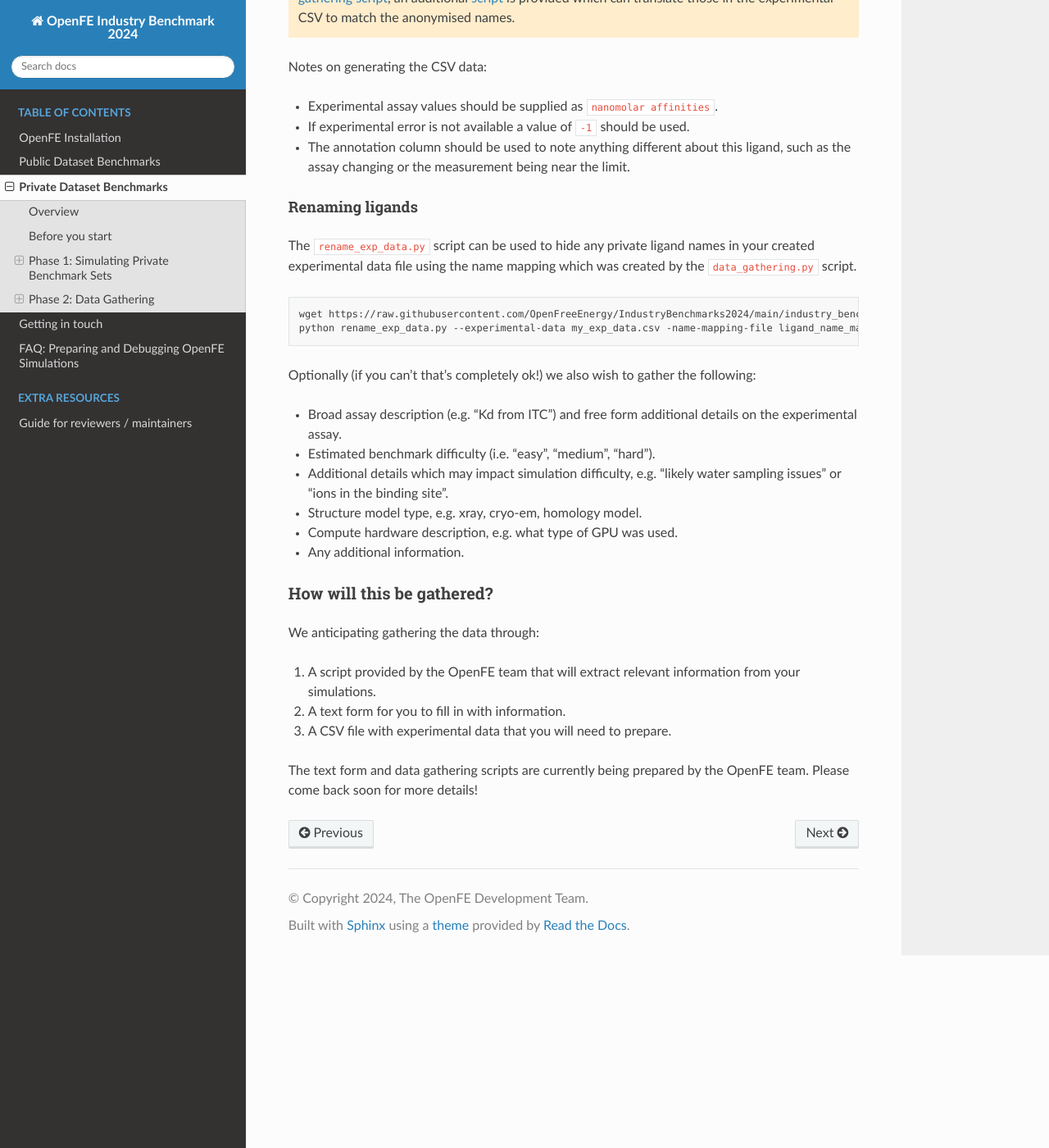
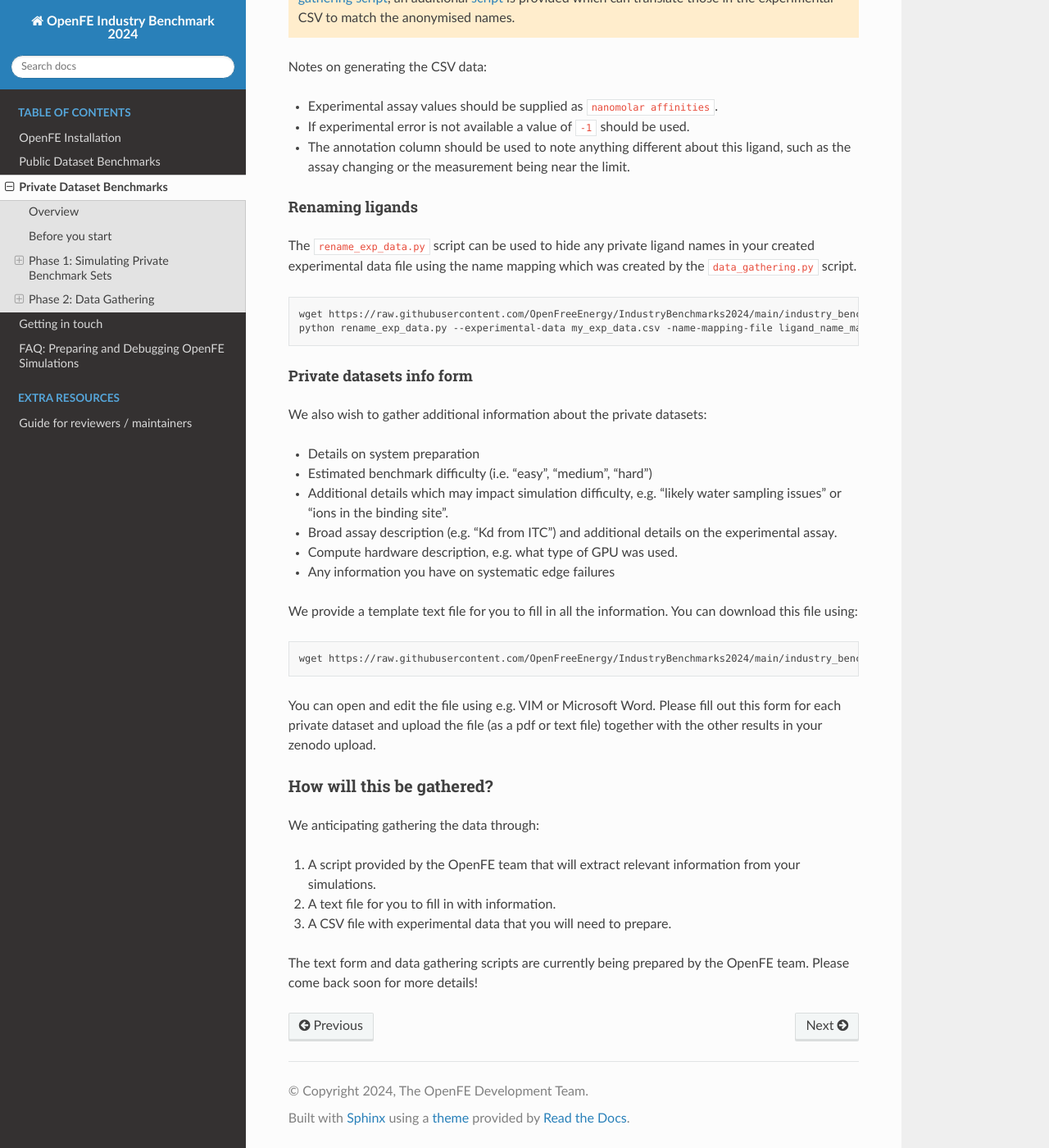
Before and after one commit to OpenFreeEnergy/IndustryBenchmarks2024, a Sphinx documentation site: the page built from docs/source/private/overview.rst, in a window 1280 px wide and 1400 px high, scrolled down 4372 px. Shown: the whole window at 82% size. Built offline with Sphinx 7.4.7 and the Read the Docs theme 3.1.0, drawn with Linux system fonts in a browser that asks for light colours.

Commit message:
Update docs

```diff
--- a/docs/source/private/overview.rst
+++ b/docs/source/private/overview.rst
@@ -230,16 +230,26 @@ using the name mapping which was created by the ``data_gathering.py`` script.
    wget https://raw.githubusercontent.com/OpenFreeEnergy/IndustryBenchmarks2024/main/industry_benchmarks/utils/rename_exp_data.py
    python rename_exp_data.py --experimental-data my_exp_data.csv -name-mapping-file ligand_name_mapping_PRIVATE.json --output blinded_exp_data.csv
 
+Private datasets info form
+~~~~~~~~~~~~~~~~~~~~~~~~~~
+We also wish to gather additional information about the private datasets:
 
+* Details on system preparation
+* Estimated benchmark difficulty (i.e. "easy", "medium", "hard")
+* Additional details which may impact simulation difficulty, e.g. "likely water sampling issues" or "ions in the binding site".
+* Broad assay description (e.g. "Kd from ITC") and additional details on the experimental assay.
+* Compute hardware description, e.g. what type of GPU was used.
+* Any information you have on systematic edge failures
 
-Optionally (if you can't that's completely ok!) we also wish to gather the following:
+We provide a template text file for you to fill in all the information. You can download this file using:
 
-* Broad assay description (e.g. "Kd from ITC") and free form additional details on the experimental assay.
-* Estimated benchmark difficulty (i.e. "easy", "medium", "hard").
-* Additional details which may impact simulation difficulty, e.g. "likely water sampling issues" or "ions in the binding site".
-* Structure model type, e.g. xray, cryo-em, homology model.
-* Compute hardware description, e.g. what type of GPU was used.
-* Any additional information.
+.. code-block:: bash
+
+   wget https://raw.githubusercontent.com/OpenFreeEnergy/IndustryBenchmarks2024/main/industry_benchmarks/utils/info_form_private_sets.txt
+
+You can open and edit the file using e.g. VIM or Microsoft Word. Please fill out this form for each private dataset and upload
+the file (as a pdf or text file) together with the other results in your zenodo upload.
+
 
 How will this be gathered?
 ==========================
@@ -249,7 +259,7 @@ How will this be gathered?
 We anticipating gathering the data through:
 
 1. A script provided by the OpenFE team that will extract relevant information from your simulations.
-2. A text form for you to fill in with information.
+2. A text file for you to fill in with information.
 3. A CSV file with experimental data that you will need to prepare.
 
 
```
